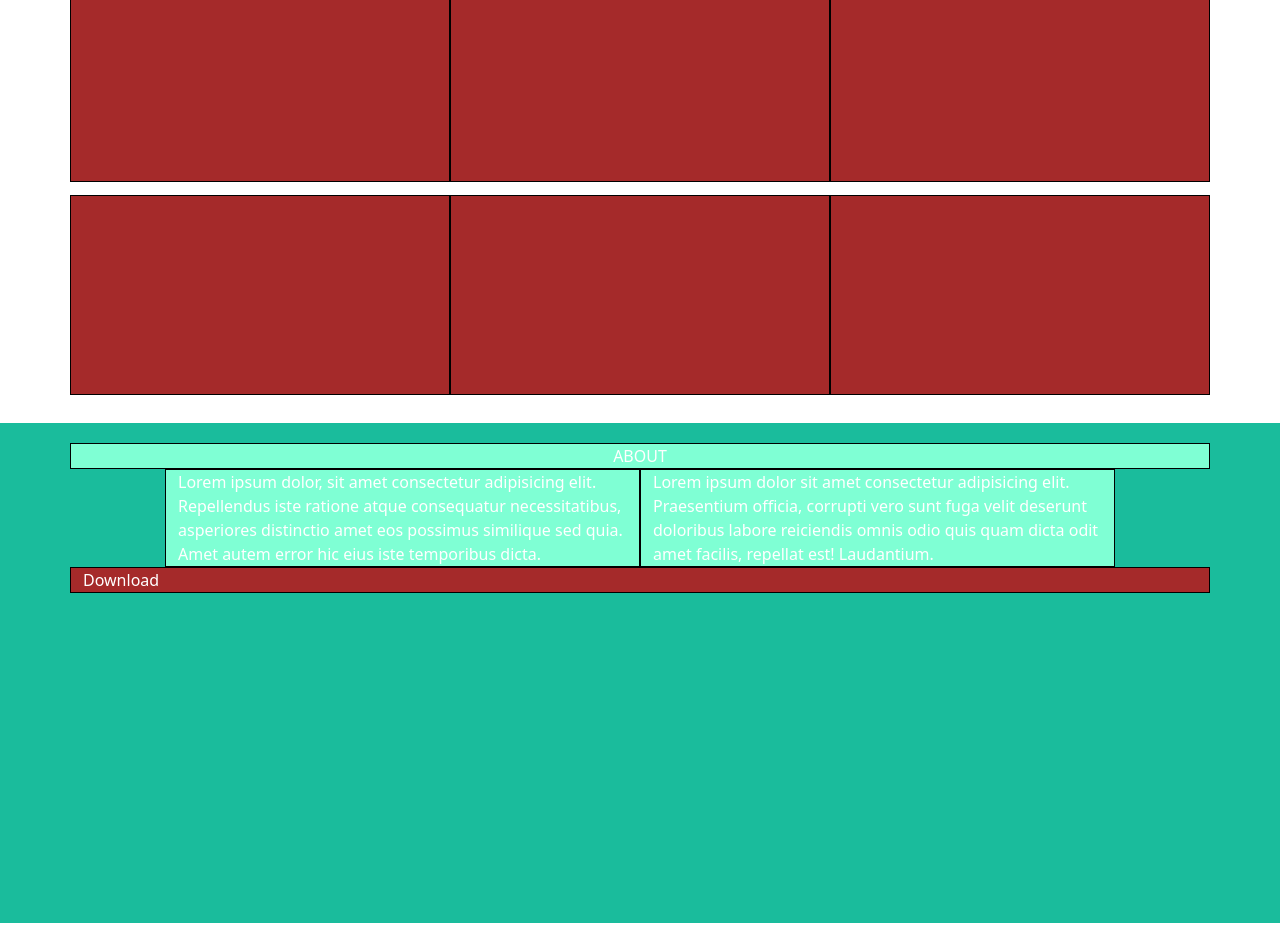
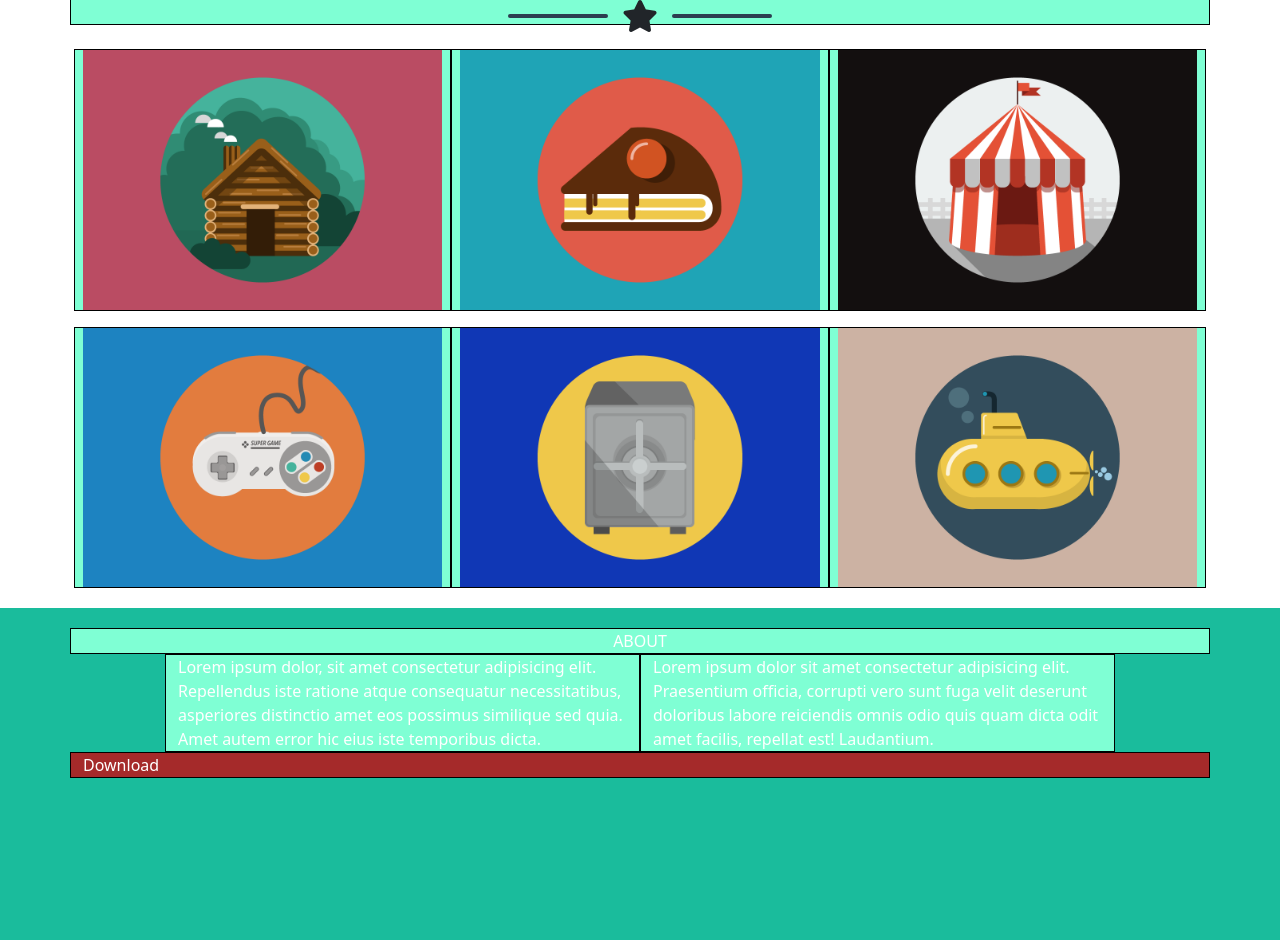
Before and after one commit to leonardoolia/html-css-bootstrap-freelancer, a plain HTML site: page index.html in a window 1280 px wide. Shown: the part 635-1575 px from the top of the page. Drawn offline with nearby package versions, Linux system fonts and the light colour scheme.

Commit message:
added content in portfolio section

```diff
--- a/css/style.css
+++ b/css/style.css
@@ -19,6 +19,16 @@ a {
     color: white;
 }
 
+img {
+    max-width: 100%;
+    height: auto;
+}
+
+
+.card img {
+    max-height: 250px;
+}
+
 /* ?HEADER */
 header div {
     min-height: 40px;
@@ -28,10 +38,6 @@ header div {
 section {
     padding: 20px 0;
     min-height: 500px;
-}
-
-.card img {
-    max-height: 250px;
 }
 
 
@@ -50,27 +56,26 @@ section {
 .card-decoration {
     width: 100px;
     height: 4px;
-    margin: 3px auto;
+    margin: 0 10px;
     display: inline-block;
     border-radius: 10px;
 }
 
 .jumbotron .card-decoration {
     background-color: white;
-    margin: 0 10px;
 }
 
-.card-body i {
+i {
     position: relative;
     top: 10px;
 }
 
 
 /* Sezione portfolio */
-.portfolio div.col {
-    min-height: 200px;
-    background-color: brown;
-    margin-top: 0.8rem;
+
+
+.portfolio .card-decoration {
+    background-color: #2c3e50;
 }
 
 /* Sezione about-us */
--- a/index.html
+++ b/index.html
@@ -58,15 +58,20 @@
         <section class="portfolio">
             <div class="container">
                 <div class="row">
-                    <div class="col-12 text-center">PORTFOLIO</div>
+                    <div class="col-12 text-center mb-4">
+                        <h2>PORTFOLIO</h2>
+                        <div class="card-decoration"></div>
+                        <i class="fa-solid fa-star fa-2x"></i>
+                        <div class="card-decoration"></div>
+                    </div>
                 </div>
-                <div class="row row-cols-1 row-cols-md-2 row-cols-lg-3">
-                    <div class="col"></div>
-                    <div class="col"></div>
-                    <div class="col"></div>
-                    <div class="col"></div>
-                    <div class="col"></div>
-                    <div class="col"></div>
+                <div class="row row-cols-1 row-cols-md-2 row-cols-lg-3 g-3">
+                    <div class="col"><img src="img/cabin.png" alt="capanna"></div>
+                    <div class="col"><img src="img/cake.png" alt="torta"></div>
+                    <div class="col"><img src="img/circus.png" alt="circo"></div>
+                    <div class="col"><img src="img/game.png" alt="joystick"></div>
+                    <div class="col"><img src="img/safe.png" alt="cassaforte"></div>
+                    <div class="col"><img src="img/submarine.png" alt="sottomarino"></div>
                 </div>
             </div>
         </section>
```
